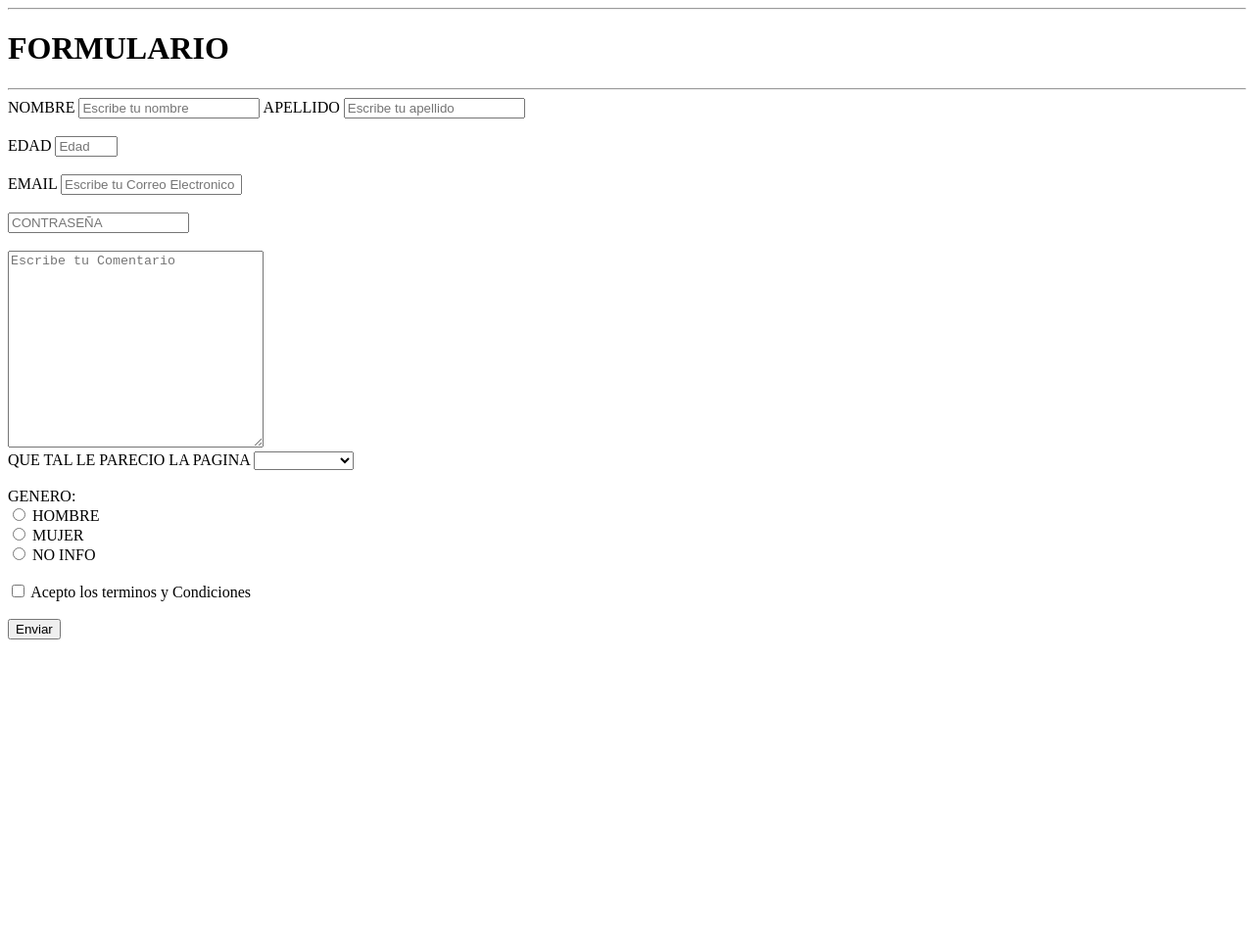
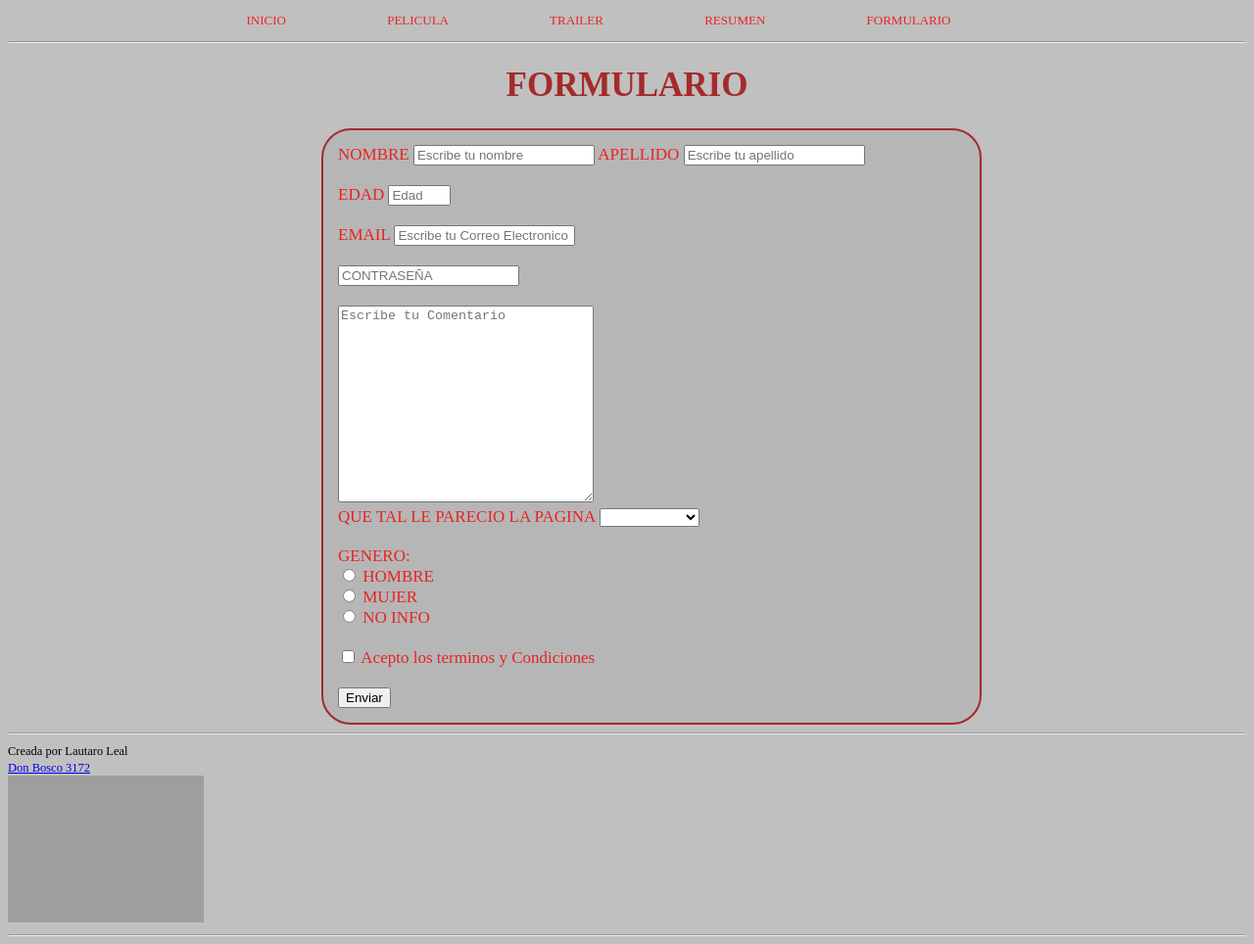
Before and after one commit to LautaroLeall/RollingCode, a plain HTML site: page pag2/html/form.html in a window 1280 px wide. Shown: the whole page at 98% size. Before the commit the page ends 800 px from the top, so only its background shows below. Drawn offline with Linux system fonts and the light colour scheme; grey boxes are pictures that could not be loaded.

Commit message:
estilos ccs

```diff
--- a/pag2/html/form.html
+++ b/pag2/html/form.html
@@ -5,13 +5,23 @@
     <meta name="viewport" content="width=device-width, initial-scale=1.0">
     <title>FORMULARIO</title>
     <link rel="icon" href="/pag2/assets/cine.png">
-</head><hr>
+    <link rel="stylesheet" href="/pag2/styles/form.css">
+</head>
 <body>
     <header>
+            <nav id="menu">
+                <ul>
+                    <a href="/pag2/html/index.html"class="menus">INICIO</a>
+                    <a href="/pag2/html/pelicula.html"class="menus">PELICULA</></a>
+                    <a href="/pag2/html/index.html#trailer"class="menus">TRAILER</a>
+                    <a href="/pag2/html/index.html#resumen"class="menus">RESUMEN</a>
+                    <a href="/pag2/html/form.html"class="menus">FORMULARIO</a>
+                </ul>
+            </nav>
+    </header> <hr>
+    <main>
         <h1>FORMULARIO</h1>
-        <hr>
-    </header>
-    <main>
+        <div class="form">
         <form>
             <label for="name">NOMBRE</label>
             <input
@@ -64,8 +74,8 @@
             id="contra"
             placeholder="CONTRASEÑA"
             value=""
-            maxlength="20"
-            minlength="10"
+            maxlength="15"
+            minlength="8"
             required
             /><br>
             <br><textarea
@@ -116,6 +126,13 @@
             value="Enviar"
             />
         </form>
-    </main>
+        </div>
+    </main> <hr>
+    <footer id="myfooter">
+        <small>Creada por Lautaro Leal</small><br>
+        <a href="https://www.google.com/maps/place/Don+Bosco+3172,+T4000DMJ+San+Miguel+de+Tucum%C3%A1n,+Tucum%C3%A1n/@-26.818487,-65.243434,15z/data=!4m6!3m5!1s0x94225cf74ff9371b:0x6567baad96d0e761!8m2!3d-26.8184875!4d-65.2434337!16s%2Fg%2F11fvr221kd?hl=es-419&entry=ttu&g_ep=EgoyMDI0MDkxOC4xIKXMDSoASAFQAw%3D%3D" target="_blank"><small id="direc">Don Bosco 3172</small></a>
+        <br>
+        <iframe src="https://www.google.com/maps/embed?pb=!1m18!1m12!1m3!1d3560.6746130013285!2d-65.24600862641549!3d-26.818487476703414!2m3!1f0!2f0!3f0!3m2!1i1024!2i768!4f13.1!3m3!1m2!1s0x94225cf74ff9371b%3A0x6567baad96d0e761!2sDon%20Bosco%203172%2C%20T4000DMJ%20San%20Miguel%20de%20Tucum%C3%A1n%2C%20Tucum%C3%A1n!5e0!3m2!1ses-419!2sar!4v1726961055516!5m2!1ses-419!2sar" width="200" height="150" frameborder="5" style="border:0;" allowfullscreen="" loading="lazy" referrerpolicy="no-referrer-when-downgrade"></iframe>
+    </footer><hr>
 </body>
 </html>
--- /dev/null
+++ b/pag2/styles/form.css
@@ -0,0 +1,44 @@
+html{
+    background-color:  silver;
+}
+
+/*NAVBAR*/
+
+#menu{
+    margin-left: 2px;
+    font-size: 13px;
+    text-align: center;
+}
+
+.menus{
+    text-decoration: none;
+    color: hsla(0, 99%, 48%, 0.816);
+    padding-right: 100px;
+}
+
+/*FORMULARIO*/
+
+.form{
+    background-color: hsla(0, 0%, 18%, 0.067);
+    margin-left: 25vw;
+    height: auto;
+    width: 50vw;
+    padding: 15px;
+    color: hsla(0, 99%, 48%, 0.816);
+    font-size: 17px;
+    border: 2px double brown;
+    border-radius: 30px;
+}
+
+h1{
+    font-size: 35px;
+    color: brown;
+    text-align: center;
+}
+
+/*FOOTER*/
+
+#myfooter{
+    font-size: 15px;
+    text-decoration: none;
+}
--- a/pag2/styles/styles.css
+++ b/pag2/styles/index.css
@@ -1,6 +1,8 @@
 html{
-    background-color: silver
+    background-color: silver;
 }
+
+/*NAVBAR*/
 
 #menu{
     margin-left: 2px;
@@ -14,6 +16,14 @@ html{
     padding-right: 100px;
 }
 
+/*MAIN*/
+
+h1{
+    font-size: 35px;
+    color: brown;
+    text-align: center;
+}
+
 #centro {
     border : 5px outset #a40c0ccd;
     font-size: 20px;
@@ -21,31 +31,29 @@ html{
     padding: 10px;
 }
 
+h4{
+    padding-left: 15px;
+}
+
+.content{
+    padding-left: 25%;
+}
+
+
 p{
     font-size: 15px;
     color: rgba(69, 3, 3, 0.875);
 }
 
-h1{
-    font-size: 35px;
-    color: brown;
-    text-align: center;
-}
-
-#myfooter{
-    font-size: 15px;
-    text-decoration: none;
-}
-
-.content{
-    padding-left: 25%;
-}
 #puntuacion{
     color: #0000008b;
     font-size: 20px;
     padding-left: 85%;
 }
 
-h4{
-    padding-left: 15px;
+/*FOOTER*/
+
+#myfooter{
+    font-size: 15px;
+    text-decoration: none;
 }
```
Also changed, not shown: pag2/html/index.html (+2 -2 lines).
